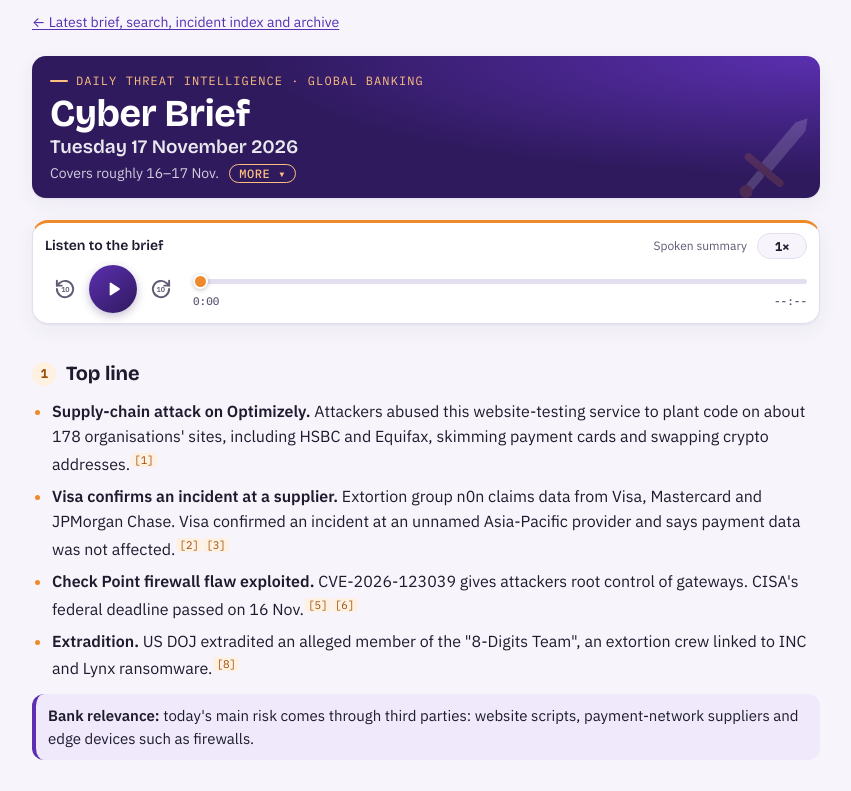
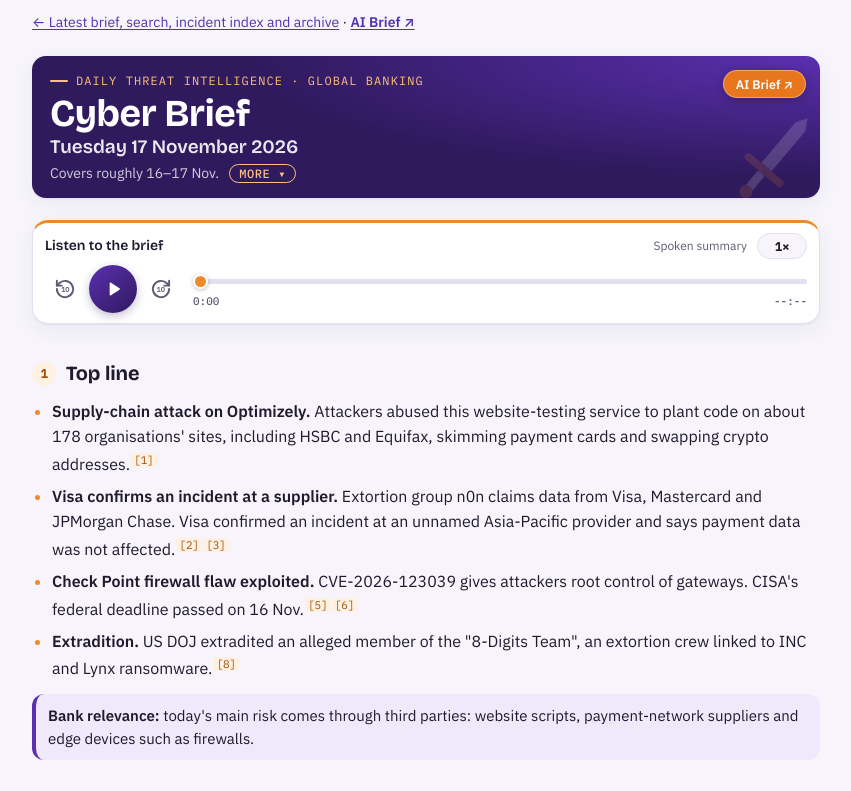
Before and after one commit to Schmoo111/cyber-brief, a plain HTML site: page briefs/2026-11-17.html in a window 1280 px wide. Shown: the top 791 px of the page, without its empty margins (214-1065 px from the left). Drawn offline with nearby package versions, Linux system fonts and the light colour scheme.

Commit message:
Link to the sister app (Cyber Brief / AI Brief) from the masthead and footer
Co-Authored-By: Claude Opus 5.5 <noreply@anthropic.com>
Claude-Session: https://claude.ai/code/session_01TEyfAtZAXW6shWce6N9ncV

```diff
--- a/briefs/2026-11-17.html
+++ b/briefs/2026-11-17.html
@@ -195,6 +195,12 @@ details.term summary::marker{color:var(--warm)}
 details.term p{margin-top:6px}
 details.term .seen{font-size:13px;color:var(--muted);margin-top:6px}
 
+header .sisterpill{position:absolute;top:14px;right:14px;z-index:1;font:600 12.5px var(--body);padding:5px 12px;border-radius:999px;background:#e8761c;color:#fff;text-decoration:none;box-shadow:0 2px 10px rgba(0,0,0,.22);border:1px solid rgba(255,255,255,.35)}
+header .sisterpill:hover{filter:brightness(1.1)}
+.toolbar a.sister{background:#e8761c;color:#fff;margin-left:auto}
+.toolbar a.sister:hover{background:#e8761c;color:#fff;filter:brightness(1.1)}
+footer a.sister,.backlink a.sister{font-weight:600}
+
 .wrap{max-width:820px;gap:22px;padding-block:12px 40px}
 body{line-height:1.55}
 header{padding:16px 18px 14px;border-radius:14px;gap:4px}
@@ -268,13 +274,13 @@ section:has(> h2 .n){padding-top:12px}
 </head>
 <body>
 <div class="wrap">
-<p class="backlink"><a href="/">← Latest brief, search, incident index and archive</a></p>
+<p class="backlink"><a href="/">← Latest brief, search, incident index and archive</a> · <a class="sister" href="https://ai.availabiliti.com/" target="_blank" rel="noopener">AI Brief ↗</a></p>
 <header>
   <span class="eyebrow">Daily threat intelligence · Global banking</span>
   <h1>Cyber Brief</h1>
   <p class="dateline">Tuesday 17 November 2026</p>
   <div class="meta headmeta">Covers roughly 16–17 Nov. <details class="more"><summary>More</summary><p>Built from live web search.</p></details></div>
-</header>
+<a class="sisterpill" href="https://ai.availabiliti.com/" target="_blank" rel="noopener" aria-label="Open the AI Brief">AI Brief ↗</a></header>
 <div class="player" role="region" aria-label="Audio briefing" data-date="2026-11-17" data-base="../" data-voices="emma" data-voice="emma">
   <div class="lbl"><strong>Listen to the brief</strong><span id="dur">Spoken summary</span></div>
   <button type="button" class="rate" id="rate" aria-label="Playback speed, 1 times">1×</button>
@@ -460,7 +466,7 @@ section:has(> h2 .n){padding-top:12px}
   </ol>
 </section>
 
-<footer>Automated open-source intelligence; verify before acting. Audio is a machine-read summary of the page.</footer>
+<footer>Automated open-source intelligence; verify before acting. Audio is a machine-read summary of the page. <span class="sisterline">Also read the <a class="sister" href="https://ai.availabiliti.com/" target="_blank" rel="noopener">AI Brief ↗</a></span></footer>
 </div>
 <script>
 (function(){
```
Also changed, not shown: briefs/2026-11-18.html (+9 -3 lines), briefs/2026-11-19.html (+9 -3 lines), briefs/2026-11-20.html (+9 -3 lines), index.html (+8 -2 lines).
